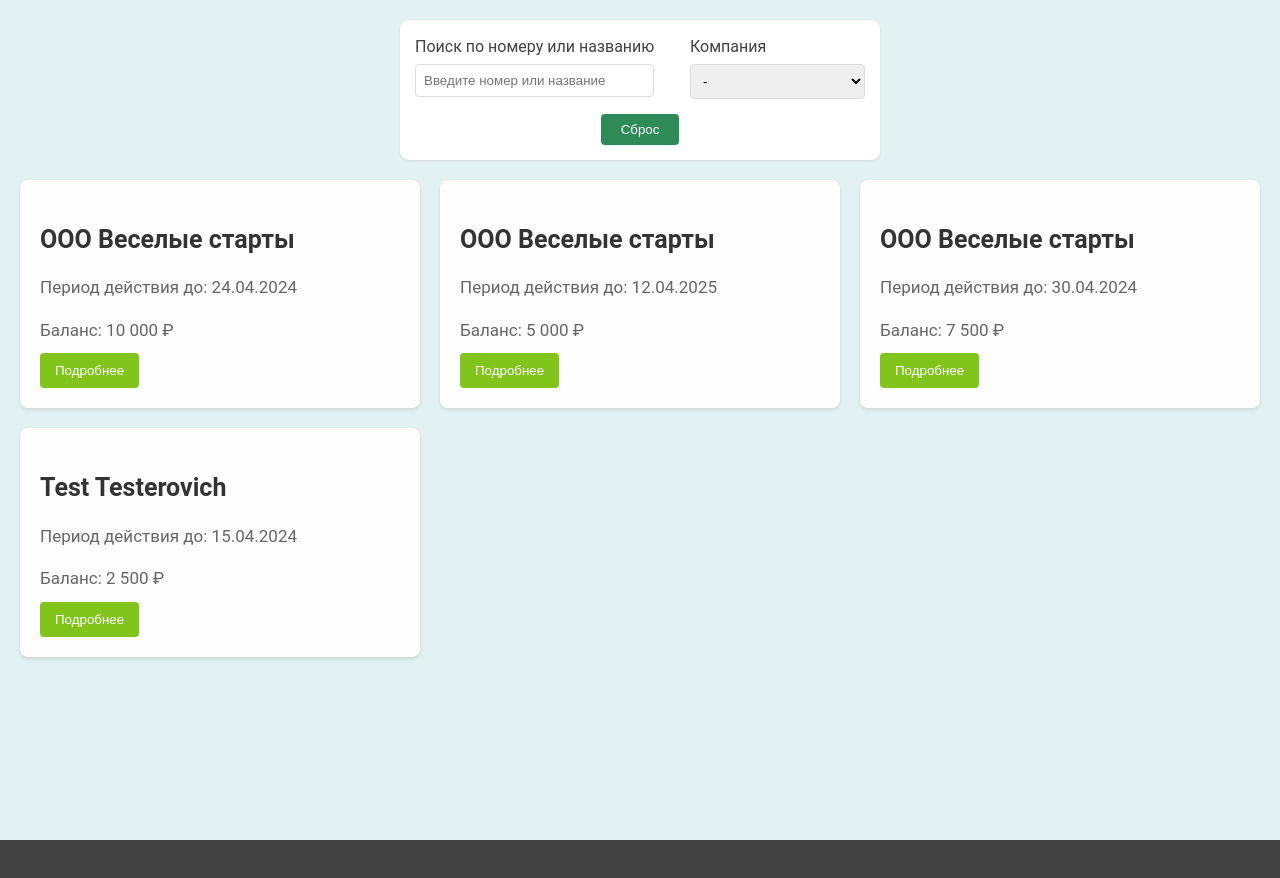
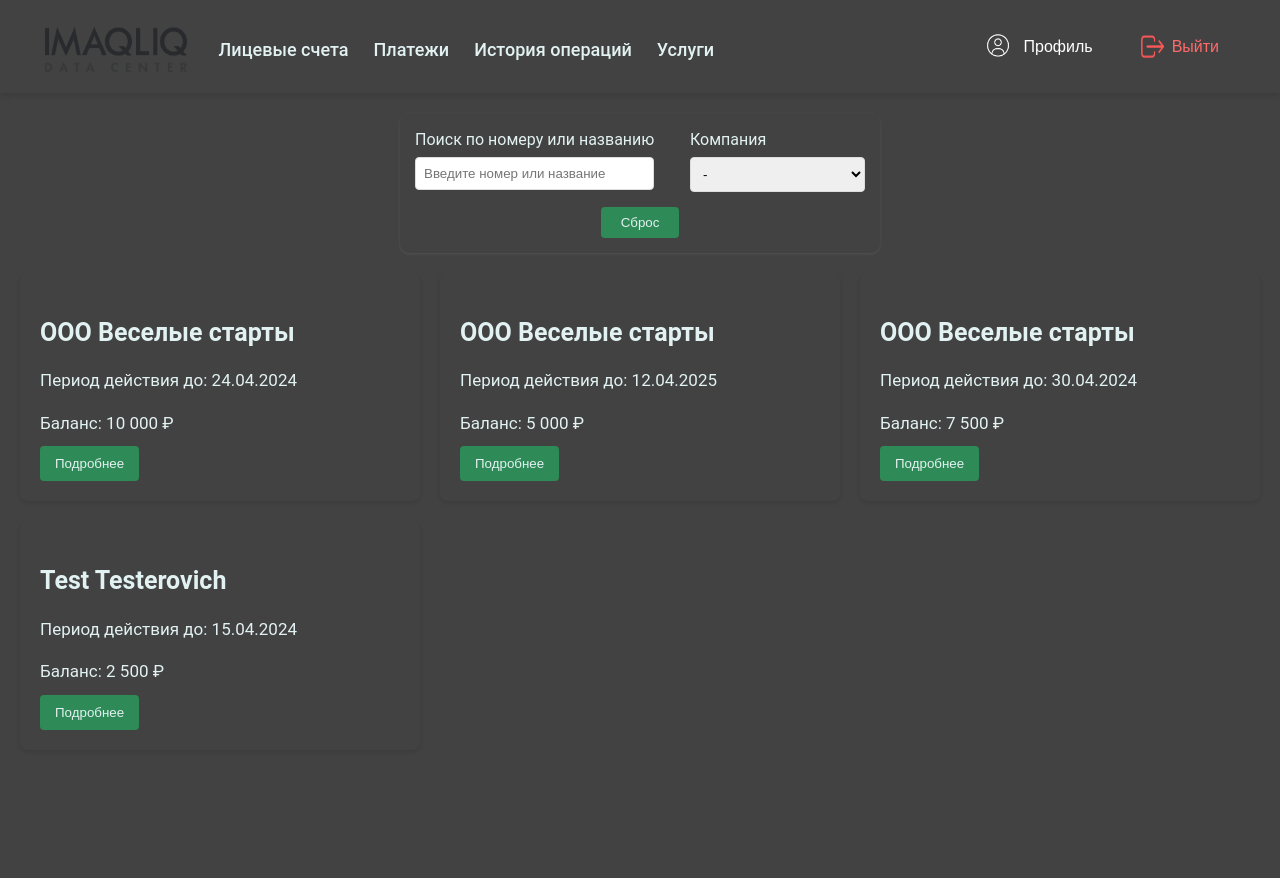
Before and after one commit to KudesnikRaph/register-form, a React (Vite) app in the folder register-form/: page /accounts in a window 1280 px wide. Shown: the top 878 px of the page. Before the commit the page ends 840 px from the top, so only its background shows below. Built offline with nearby package versions, Linux system fonts and the light colour scheme.

Commit message:
Add base logic for auth

```diff
--- a/register-form/src/components/MainHeader.jsx
+++ b/register-form/src/components/MainHeader.jsx
@@ -3,15 +3,24 @@ import logo from '../assets/logo.png';
 import './mainHeader.css';
 import logoutIcon from '../assets/logout.png';
 import profileIcon from '../assets/profile.png';
+import { useNavigate } from 'react-router-dom';
 
 function MenuHeader() {
+  const navigate = useNavigate();
+
+  const handleLogout = () => {
+    // Здесь можно добавить логику выхода из системы, например, очистку токена аутентификации
+    // После выхода перенаправляем на страницу входа
+    navigate('/');
+  }
+
   return (
     <header className="main-header">
       <div className="logo">
         <img src={logo} alt="Логотип" />
       </div>
       <nav className="left-menu">
-        <a href="#" className='tab active'>Лицевые счета</a>
+        <a href="/accounts" className='tab active'>Лицевые счета</a>
         <a href="#" className='tab active'>Платежи</a>
         <a href="#" className='tab active'>История операций</a>
         <a href="#" className='tab active'>Услуги</a>
@@ -21,7 +30,7 @@ function MenuHeader() {
           <img className="profile-icon" src={profileIcon} alt="Профиль" />
           Профиль
         </button>
-        <button className="logout-btn">
+        <button className="logout-btn"  onClick={handleLogout}>
           <img className="logout-icon" src={logoutIcon} alt="Выход" />
           Выйти
         </button>
--- a/register-form/src/components/mainHeader.css
+++ b/register-form/src/components/mainHeader.css
@@ -26,10 +26,10 @@
 .left-menu {
   display: flex;
   gap: 25px;
-  margin-left: 2rem; /* было 40px — стало чуть короче */
+  margin-left: 2rem;
   align-items: center;
-  height: 100%; /* важно! выравнивание по высоте */
-  padding-top: 5px; /* подстройка по вертикали */
+  height: 100%;
+  padding-top: 5px;
 }
 
 .left-menu a {
@@ -40,7 +40,7 @@
   display: flex;
   align-items: center;
   height: 100%;
-  padding: 6px 0; /* аккуратный вертикальный отступ */
+  padding: 6px 0;
 }
 
 
@@ -63,7 +63,7 @@
 .logout-btn {
   display: flex;
   align-items: center;
-  gap: 1px;
+  gap: 0.5em;
   background: none;
   border: none;
   color: rgb(235, 82, 82);
@@ -75,8 +75,8 @@
 
 
 .logout-icon {
-  width: 45px;
-  height: 45px;
+  width: 23px;
+  height: 23px;
   transition: transform 0.3s ease, filter 0.3s ease;
 }
 
--- a/register-form/src/pages/accounts/PageAccounts.css
+++ b/register-form/src/pages/accounts/PageAccounts.css
@@ -1,13 +1,12 @@
 .accounts-page {
     padding: 20px;
-    font-family: "PT Sans", Roboto, "Segoe UI", sans-serif;
-    background-color: var(--ugletelecom-grey);
+    background-color: var(--ugletelecom-black);
     min-height: 100vh;
 }
 
 .accounts-page h1 {
     margin-bottom: 24px;
-    color: #333;
+    color: var(--ugletelecom-black);
     text-align: center;
 }
 
@@ -18,7 +17,7 @@
     flex-direction: column;
     gap: 15px;
     margin-bottom: 20px;
-    background-color: var(--ugletelecom-white);
+    background-color: var(--ugletelecom-black);
     padding: 15px;
     border-radius: 9px;
     box-shadow: 0 1px 3px rgba(156, 149, 149, 0.199);
@@ -35,6 +34,7 @@
     display: flex;
     flex-direction: column;
     gap: 5px;
+    color: var(--ugletelecom-grey)
 }
 
 .filter-input, .filter-select {
@@ -51,7 +51,7 @@
 
 .reset-button {
     background-color: var(--ugletelecom-green);
-    color: white;
+    color: var(--ugletelecom-grey);
     border: none;
     padding: 8px 20px;
     border-radius: 4px;
@@ -70,7 +70,7 @@
 }
 
 .account-card {
-    background-color: #fdfdfd;
+    color: var(--ugletelecom-grey);
     padding: 20px;
     border-radius: 8px;
     box-shadow: 0 2px 4px rgba(0, 0, 0, 0.1);
@@ -83,19 +83,19 @@
 
 .account-name {
     font-size: 25px;
-    color: #333;
+    color:var(--ugletelecom-grey);
     margin-bottom: 5px;
 }
 
 .account-period, .account-balance {
     font-size: 17px;
-    color: #666;
+    color: var(--ugletelecom-grey);
     margin-bottom: 10px;
 }
 
 .details-button {
-    background-color: var(--ugletelecom-light-green);
-    color: white;
+    background-color: var(--ugletelecom-green);
+    color: var(--ugletelecom-grey);
     padding: 10px 15px;
     border: none;
     border-radius: 4px;
@@ -104,7 +104,7 @@
 }
 
 .details-button:hover {
-    background-color: var(--ugletelecom-green);
+    background-color: var(--ugletelecom-light-green);
 }
 
 /* Стили модального окна */
--- a/register-form/src/pages/accounts/PageAccounts.jsx
+++ b/register-form/src/pages/accounts/PageAccounts.jsx
@@ -1,5 +1,6 @@
 import React, { useState, useEffect } from 'react';
 import './PageAccounts.css';
+import MenuHeader from '../../components/MainHeader';
 
 function Accounts() {
     const [accounts, setAccounts] = useState([
@@ -103,6 +104,8 @@ function Accounts() {
     };
 
     return (
+        <>
+        <MenuHeader />
         <div className="accounts-page">
 
             <div className="filter-section">
@@ -115,7 +118,7 @@ function Accounts() {
                             placeholder="Введите номер или название"
                             value={searchQuery}
                             onChange={handleSearchChange}
-                        />
+                            />
                     </div>
 
                     <div className="filter-field">
@@ -124,7 +127,7 @@ function Accounts() {
                             value={selectedCompany}
                             onChange={handleCompanyChange}
                             className="filter-select"
-                        >
+                            >
                             <option value="">-</option>
                             {companies.map(company => (
                                 <option key={company} value={company}>{company}</option>
@@ -172,6 +175,7 @@ function Accounts() {
                 </div>
             )}
         </div>
+            </>
     );
 }
 
--- a/register-form/src/pages/login/Login.jsx
+++ b/register-form/src/pages/login/Login.jsx
@@ -1,9 +1,9 @@
 import { Link } from 'react-router-dom';
 import React, { useState } from 'react';
 import './Login.css';
+import { useNavigate } from 'react-router-dom';
 import Header from '../../components/Header';
 import SocialAuth from '../../components/SocialAuth';
-import MenuHeader from '../../components/MainHeader';
 import { isValidEmailSyntax, validatePassword, getEmailSuggestion } from '../../components/utils/formValidation';
 
 function Login() {
@@ -12,6 +12,7 @@ function Login() {
     password: ''
   });
 
+  const navigate = useNavigate();
   const [errors, setErrors] = useState('');
   const [fieldErrors, setFieldErrors] = useState({
     email: false,
@@ -33,7 +34,6 @@ function Login() {
 
   const handleSubmit = (e) => {
     e.preventDefault();
-
     const newFieldErrors = {
       email: !isValidEmailSyntax(formData.email),
       password: !validatePassword(formData.password)
@@ -58,6 +58,7 @@ function Login() {
     setErrors('');
     setFieldErrors({ email: false, password: false });
     console.log('Форма прошла валидацию:', formData);
+    navigate('/accounts');
   };
 
   return (
@@ -106,7 +107,7 @@ function Login() {
           <p className="register-link">
             Нет аккаунта? <Link to="/registration">Зарегистрироваться</Link>
           </p>
-        <SocialAuth />
+          <SocialAuth />
         </form>
       </div>
     </>
```
